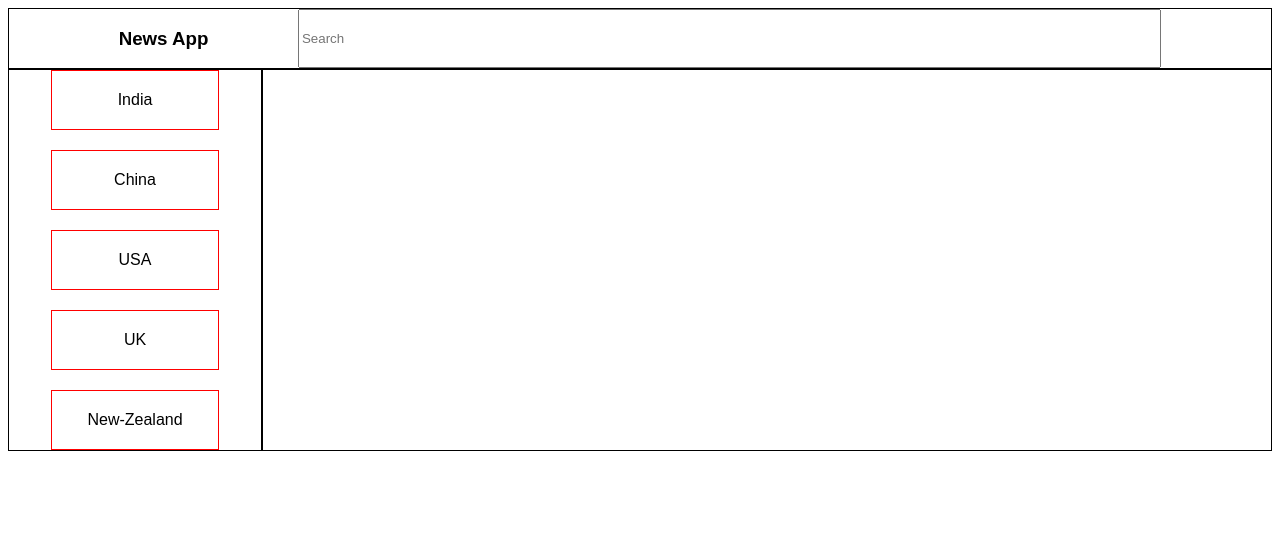
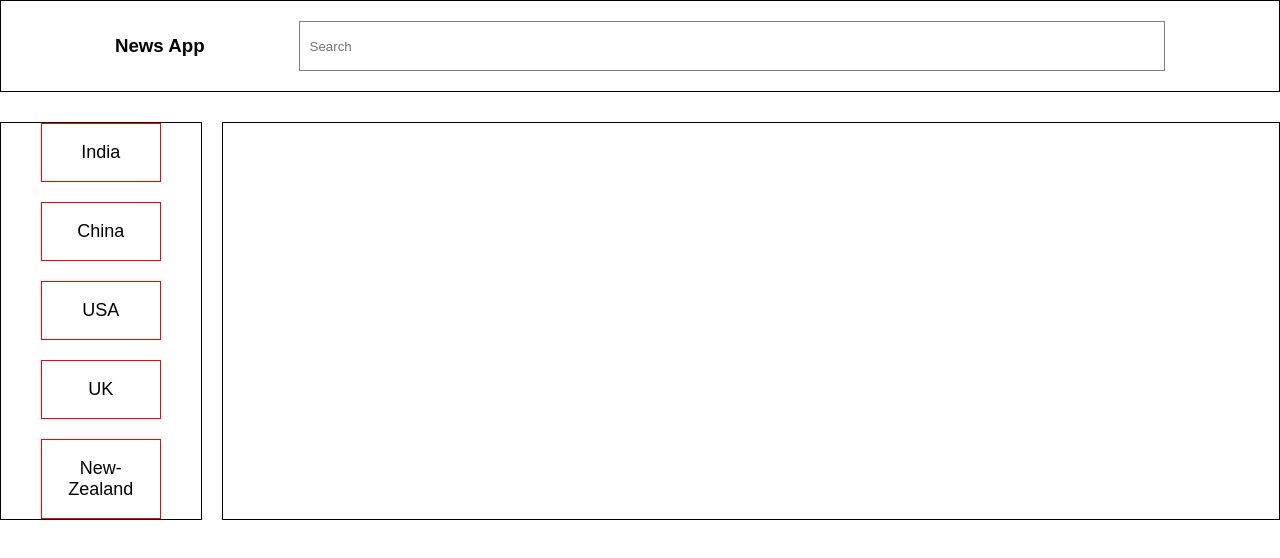
Before and after one commit to SayedMajid/News-App, a plain HTML site: page index.html in a window 1280 px wide. Drawn offline with Linux system fonts and the light colour scheme.

Commit message:
progress

```diff
--- /dev/null
+++ b/components/navbar.js
@@ -0,0 +1,6 @@
+function navbar(){
+    return `<h3>News App</h3>
+    <input type="text" id="search_input" placeholder="Search">`
+}
+
+export {navbar}
--- a/index.html
+++ b/index.html
@@ -8,46 +8,57 @@
     <style>
       *{
         font-family: sans-serif;
+        margin: 0;
+        padding: 0;
+        box-sizing: border-box;
       }
       #navbar{
         display: flex;
         border: 1px solid black;
-        padding: 0px 20px;
+        padding: 20px;
         justify-content: space-evenly;
+        margin-bottom: 30px ;
       }
       #navbar > input{
         width: 70%;
+        height: 50px;
+        border: 1px solid gray;
+        padding-left: 10px;
+      }
+      #navbar > h3{
+        margin: auto 0px;
       }
       #container{
         display: flex;
+        column-gap: 20px;
       }
       #container > div{
         border: 1px solid black;
       }
       #sidebar{
-        width: 20%;
+        width: 16%;
         display: flex;
         flex-direction: column;
         row-gap: 20px;
       }
       #sidebar > div{
         border: 1px solid red;
-        width: 50%;
+        width: 60%;
         text-align: center;
         margin: auto;
-        padding: 20px;
+        font-size: 18px;
+        padding: 18px;
         height: max-content;
       }
       #results{
-        width: 80%;
+        width: 84%;
       }
     </style>
   </head>
   <body>
     <!-- Give Navbar with id "navbar"  -->
     <div id="navbar">
-      <h3>News App</h3>
-      <input type="text" id="search_input" placeholder="Search">
+
     </div>
     <!-- Navbar will have input with id search_input and a link to home page i.e. index.html -->
     <!-- Sidebar will have id "sidebar"  -->
@@ -73,4 +84,4 @@
   </body>
 </html>
 
-<script src="/scripts/index.js"></script>
+<script src="/scripts/index.js" type="module"></script>
--- a/scripts/index.js
+++ b/scripts/index.js
@@ -1,2 +1,4 @@
 // Ude Import export (MANDATORY)
 // Onclicking store the news in local storage with key "news" so that you can access that on news.html page
+import { navbar } from "../components/navbar.js";
+document.getElementById('navbar').innerHTML = navbar();
```
